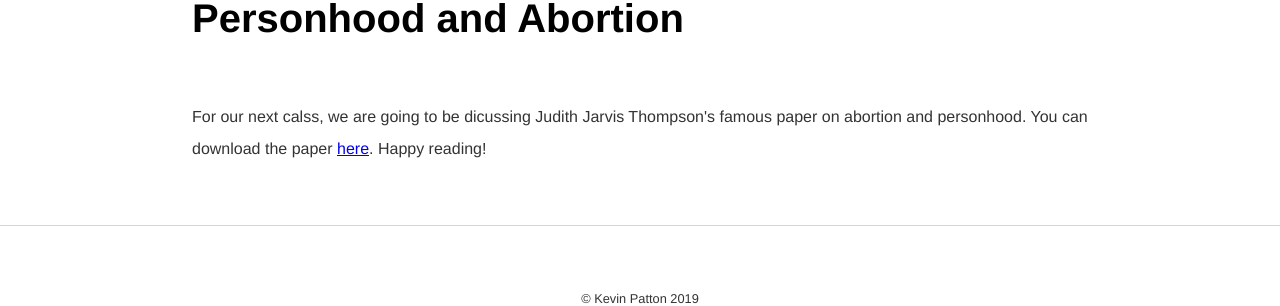
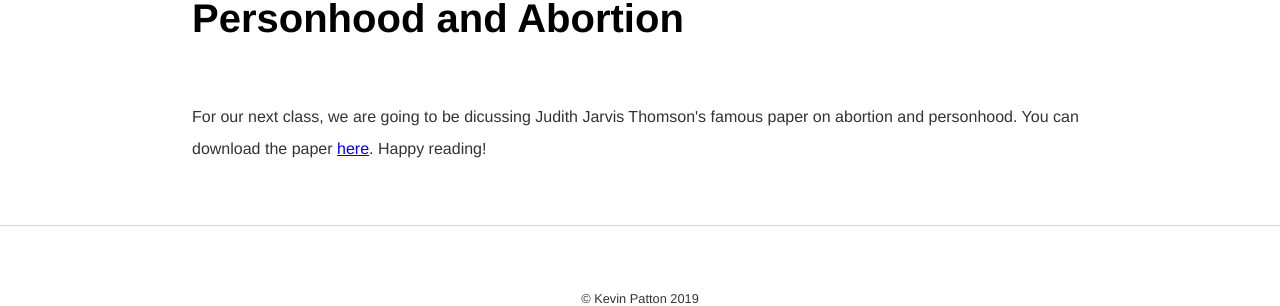
Before and after one commit to kevinjpatton/kevinjpatton.github.io, a Jekyll site: the page built from teaching/phil_2030/index.html, in a window 1280 px wide and 900 px high, scrolled down 2716 px. Shown: the part 528-834 px from the top of the window. Built offline with Jekyll 4.4.1, drawn with Linux system fonts in a browser that asks for light colours; Markdown is read by kramdown in place of the engine named in the settings.

Commit message:
Update index.html

```diff
--- a/teaching/phil_2030/index.html
+++ b/teaching/phil_2030/index.html
@@ -33,4 +33,4 @@ title: Teaching - 2030
 <h1>When Not to Vote</h1>
 <p>For our next class, we are going to be discussing John Brennan's paper on when you should abstain from voting.  To download the reading, please click <a href="/teaching/phil1020/Brennan_WhenNotToVote.pdf" target="_blank">here</a>.  The rubric for the final paper is now linked at the top of this page, and will probably be added to Canvas.  Happy reading!</p>
 <h1>Personhood and Abortion</h1>
-<p>For our next calss, we are going to be dicussing Judith Jarvis Thompson's famous paper on abortion and personhood.  You can download the paper <a href="/teaching/phil1020/Thomson_abortion.pdf" target="_blank">here</a>.  Happy reading!</p>
+<p>For our next class, we are going to be dicussing Judith Jarvis Thomson's famous paper on abortion and personhood.  You can download the paper <a href="/teaching/phil1020/Thomson_abortion.pdf" target="_blank">here</a>.  Happy reading!</p>
```
